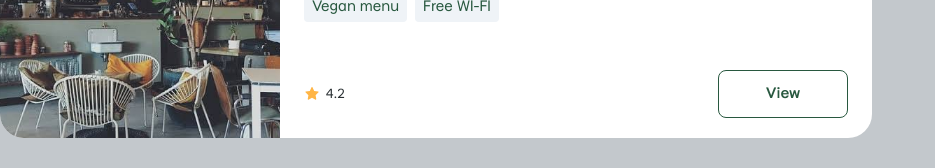
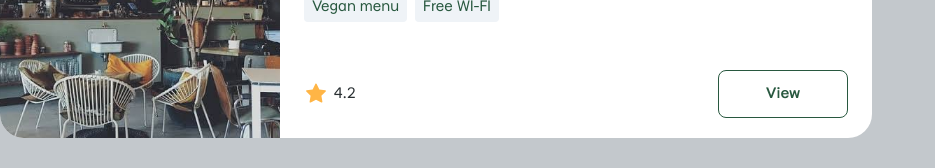
Before and after one commit to cafehunt/cafehunt-front, a React (Vite) app: page / in a window 1280 px wide. Shown: the part 132-300 px from the top of the page, without its empty margins (0-935 px from the left). Built offline with nearby package versions, Linux system fonts and the light colour scheme.

Commit message:
Fix: Change rating icon size

```diff
--- a/src/components/ItemCard/ItemCard.styled.ts
+++ b/src/components/ItemCard/ItemCard.styled.ts
@@ -90,7 +90,7 @@ export const ItemCardRating = styled.p`
   display: flex;
   align-items: center;
 
-  font-size: ${FONT_SIZES.s14};
+  font-size: ${FONT_SIZES.s16};
   font-weight: ${FONT_WEIGHTS.regular};
   line-height: ${LINE_HEIGHTS.h20};
 `;
@@ -101,6 +101,6 @@ export const RatingIcon = styled.span`
   align-items: center;
   margin-right: 6px;
 
-  font-size: ${FONT_SIZES.s16};
+  font-size: ${FONT_SIZES.s24};
   color: ${COLORS.orange};
 `;
```
